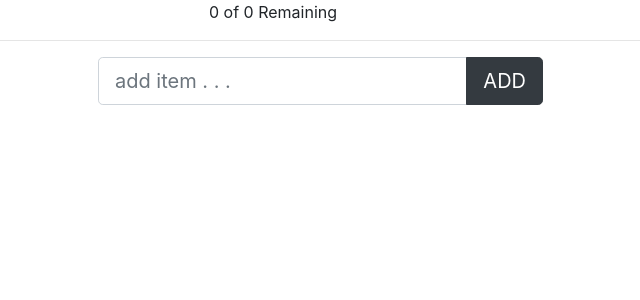
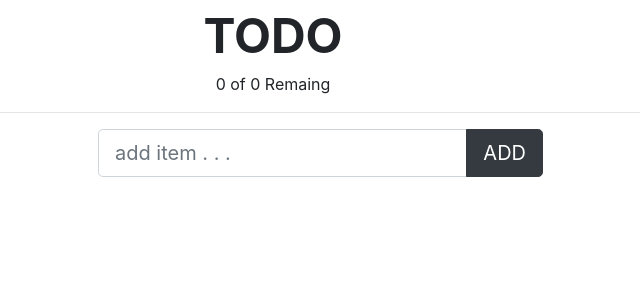
Before and after one commit to nasthosh/to-do-application, a React (Create React App) app: page / in a window 1280 px wide. Shown: the top 300 px of the page, without its empty margins (367-1007 px from the left). Built offline with nearby package versions, Linux system fonts and the light colour scheme.

Commit message:
Created Dev Env

```diff
--- a/src/App.js
+++ b/src/App.js
@@ -133,14 +133,13 @@ class App extends Component {
     return(<Container>
 
           <Row style={{
-            id:"Topheading",
             display: "flex",
             justifyContent: "center",
             alignItems: "center",
             fontSize: '3rem',
             fontWeight: 'bolder',
           }}
-          >
+          >TODO
           </Row>
 
           <Row style={{
@@ -148,7 +147,7 @@ class App extends Component {
             justifyContent: "center",
             fontSize: '1rem'
           }}
-          >0 of 0 Remaining
+          >0 of 0 Remaing
           </Row>
 
           <hr/>
```
